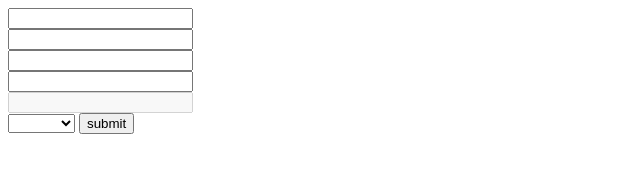
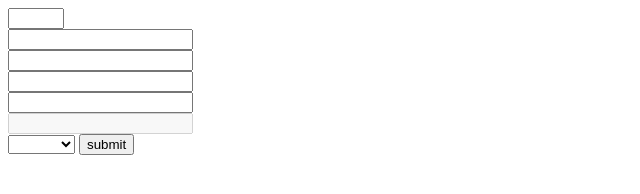
Before and after one commit to zsagia/formvalidator-demo, a plain HTML site: page demos/index.html in a window 1280 px wide. Shown: the whole page, without its empty margins (0-640 px from the left). Drawn offline with Linux system fonts and the light colour scheme.

Commit message:
Adds a number input

```diff
--- a/demos/index.html
+++ b/demos/index.html
@@ -5,8 +5,9 @@
 	</head>
 	<body>
 		<form>
-			<input type="email" name="email" /><br>
-			<input type="email" name="email2" multiple /><br>
+			<input type="number" name="age" min="10" max="15" /><br>
+			<input type="email" name="email" required /><br>
+			<input type="email" name="email2" multiple  /><br>
 			<input type="url" name="url" /><br>
 			<input type="text" name="nickName" /><br>
 			<input type="text" name="lastName" disabled/><br>
```
